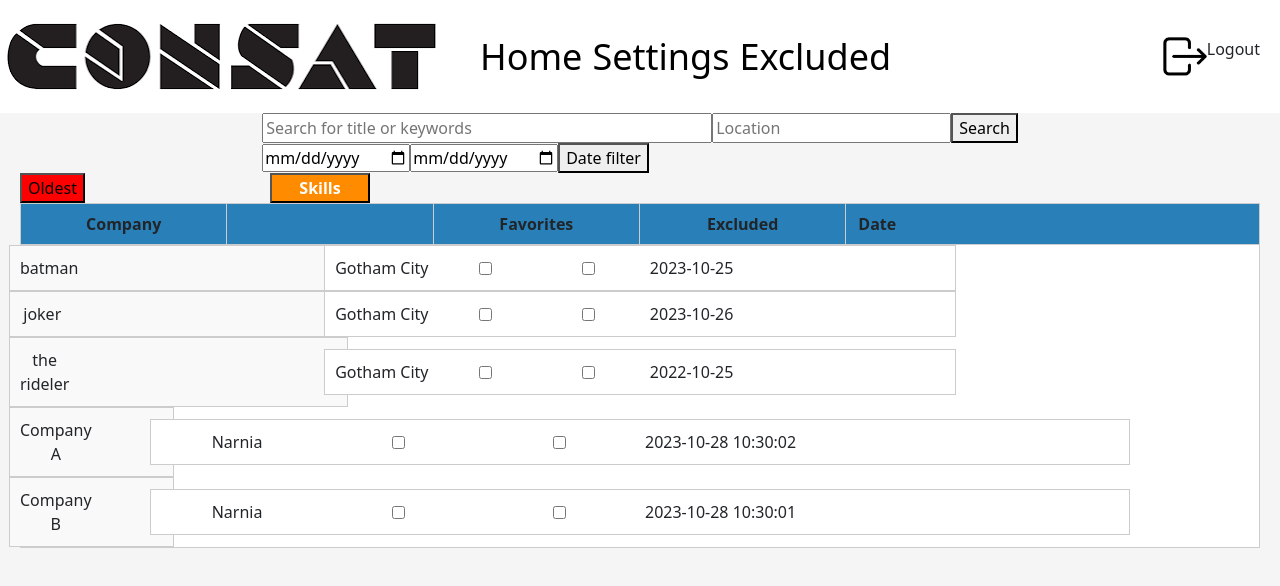
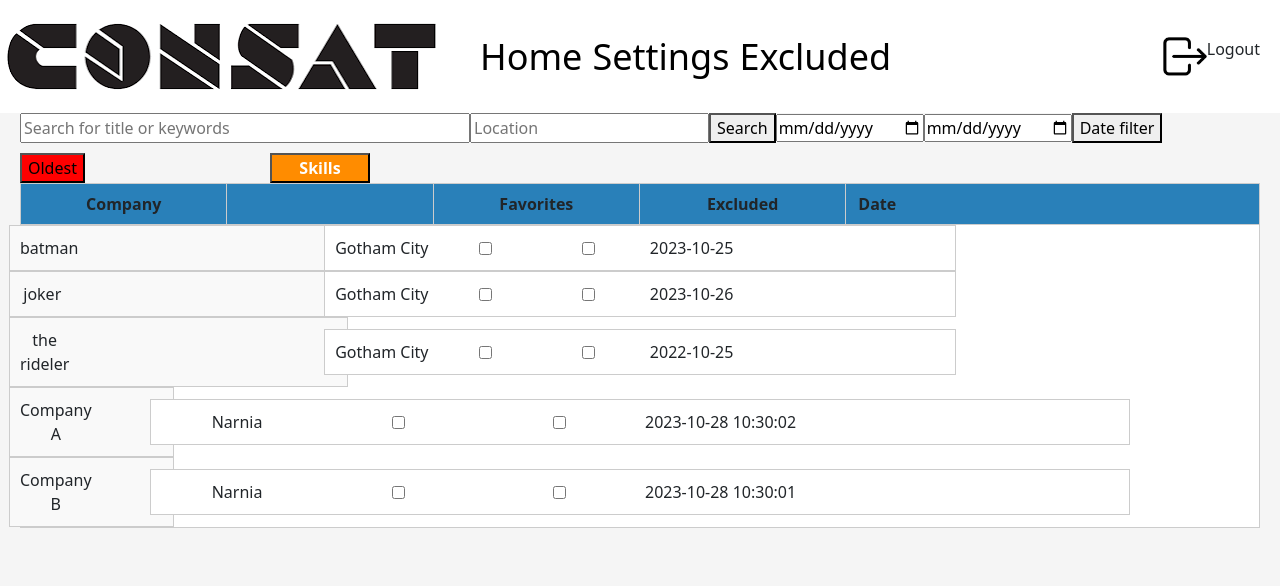
Before and after one commit to Vellethe/LIA, a React (Create React App) app in the folder React/ClientApp/: page / in a window 1280 px wide. Shown: the top 586 px of the page. Built offline with nearby package versions, Linux system fonts and the light colour scheme.

Commit message:
more css changes and html fixes

```diff
--- a/React/ClientApp/src/components/HomePage.css
+++ b/React/ClientApp/src/components/HomePage.css
@@ -2,7 +2,7 @@
     width: 450px;
 }
 
-form .{
+form{
     height: 40px;
 }
 
@@ -10,3 +10,6 @@ form .{
     display: flex;
     justify-content: center;
 }
+#searchStuff{
+    display:flex;
+}
--- a/React/ClientApp/src/components/HomePage.js
+++ b/React/ClientApp/src/components/HomePage.js
@@ -31,6 +31,7 @@ export const HomePage = () => {
 
     return (
         <div>
+            <div id="searchStuff">
                 <div id="homeSearchFields">
                     <form>
                         <input
@@ -44,6 +45,8 @@ export const HomePage = () => {
                             name="searchLocation"
                             placeholder="Location" />
                         <button id="homeSearchButton" type="submit">Search</button>
+                    </form>
+                </div>
                 <div id="dates">
                     <input
                         type="date"
@@ -57,7 +60,6 @@ export const HomePage = () => {
                     />
                     <button onClick={filterDataByDate}>Date filter</button>
                 </div>
-                </form>
             </div>
             <div>
                 <Dropdown />
```
Lines whose indentation alone changed are shown as unchanged.
